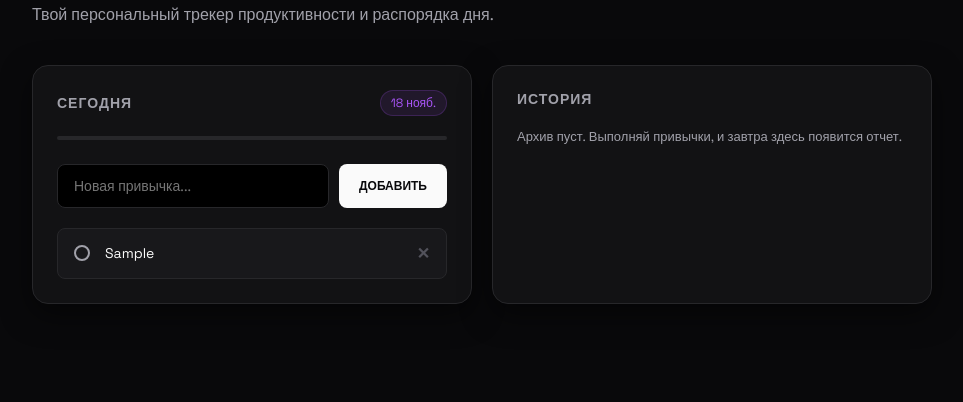
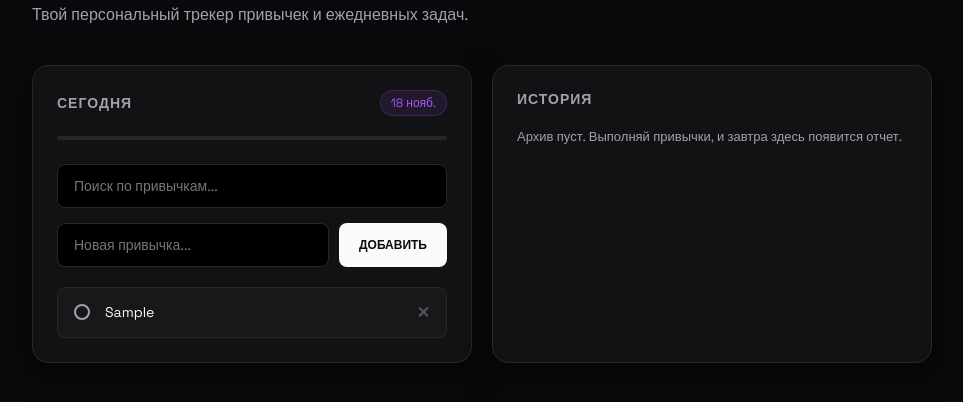
Before and after one commit to glitchcorecode/habit-tracker, a plain HTML site: page index.html in a window 1280 px wide. Both pictures are taken after typing "Sample" into the empty fields and a click on the button "ДОБАВИТЬ". Shown: the part 152-554 px from the top of the page, without its empty margins (158-1121 px from the left). Drawn offline with Linux system fonts and the light colour scheme.

Commit message:
feat: add search and refactor

```diff
--- a/index.html
+++ b/index.html
@@ -9,11 +9,10 @@
 <body>
     <header>
         <h1>HABITS & <br><span class="gradient-text">DAILY INTEL</span></h1>
-        <p class="subtitle">Твой персональный трекер продуктивности и распорядка дня.</p>
+        <p class="subtitle">Твой персональный трекер привычек и ежедневных задач.</p>
     </header>
 
     <div class="grid-layout">
-        <!-- ЛЕВАЯ КОЛОНКА: СЕГОДНЯ -->
         <section class="card">
             <div class="card-header">
                 <h2>СЕГОДНЯ</h2>
@@ -24,6 +23,9 @@
                 <div class="progress-bar" id="progressBar"></div>
             </div>
 
+            <!-- НОВАЯ ФУНКЦИЯ: Поле поиска -->
+            <input type="text" id="searchInput" placeholder="Поиск по привычкам..." style="width: 100%; margin-bottom: 15px; background: #000; border: 1px solid var(--border); padding: 12px 16px; border-radius: 8px; color: white; outline: none;">
+
             <form id="habitForm" class="input-group">
                 <input type="text" id="habitInput" placeholder="Новая привычка..." required autocomplete="off">
                 <button type="submit">ДОБАВИТЬ</button>
@@ -32,13 +34,11 @@
             <ul id="habitList" class="habit-list"></ul>
         </section>
 
-        <!-- ПРАВАЯ КОЛОНКА: АРХИВ -->
         <section class="card">
             <div class="card-header">
                 <h2>ИСТОРИЯ</h2>
             </div>
             <div id="historyList" class="history-list">
-                <!-- Сюда будут падать прошлые дни -->
             </div>
         </section>
     </div>
--- a/script.js
+++ b/script.js
@@ -5,6 +5,8 @@ document.addEventListener('DOMContentLoaded', () => {
     const historyList = document.getElementById('historyList');
     const currentDateEl = document.getElementById('currentDate');
     const progressBar = document.getElementById('progressBar');
+    // Элемент поиска
+    const searchInput = document.getElementById('searchInput');
 
     const todayStr = new Date().toISOString().split('T')[0];
     currentDateEl.textContent = new Date().toLocaleDateString('ru-RU', { day: 'numeric', month: 'short' });
@@ -15,9 +17,7 @@ document.addEventListener('DOMContentLoaded', () => {
         history: []
     };
 
-    // Проверка наступления нового дня
     if (state.lastDate !== todayStr) {
-        // Если был день и были привычки — отправляем в историю
         if (state.habits.length > 0) {
             const completed = state.habits.filter(h => h.done).map(h => h.name);
             state.history.unshift({
@@ -27,7 +27,6 @@ document.addEventListener('DOMContentLoaded', () => {
                 items: completed
             });
         }
-        // Сбрасываем на новый день
         state.habits = [];
         state.lastDate = todayStr;
         saveState();
@@ -37,12 +36,8 @@ document.addEventListener('DOMContentLoaded', () => {
         localStorage.setItem('habit_sys_data', JSON.stringify(state));
     }
 
-    function updateUI() {
-        // Рендер сегодня
-        habitList.innerHTML = '';
-        const sorted = [...state.habits].sort((a, b) => a.done - b.done);
-
-        sorted.forEach(habit => {
+    // РЕФАКТОРИНГ: Вынесли создание элемента списка в отдельную функцию
+    function createHabitElement(habit) {
         const li = document.createElement('li');
         li.className = `habit-item ${habit.done ? 'done' : ''}`;
         li.onclick = (e) => {
@@ -52,21 +47,31 @@ document.addEventListener('DOMContentLoaded', () => {
             updateUI();
         };
 
-            // Добавили ondblclick на span для редактирования
         li.innerHTML = `
             <div class="indicator"></div>
             <span class="habit-text" ondblclick="editHabit(event, '${habit.id}')">${habit.name}</span>
             <button class="delete-btn" onclick="deleteHabit('${habit.id}')">✕</button>
         `;
-            habitList.appendChild(li);
+        return li;
+    }
+
+    function updateUI() {
+        habitList.innerHTML = '';
+
+        // Логика поиска (фильтрации)
+        const searchTerm = searchInput.value.toLowerCase();
+        const filtered = state.habits.filter(h => h.name.toLowerCase().includes(searchTerm));
+
+        const sorted = [...filtered].sort((a, b) => a.done - b.done);
+
+        sorted.forEach(habit => {
+            habitList.appendChild(createHabitElement(habit));
         });
 
-        // Прогресс
         const total = state.habits.length;
         const done = state.habits.filter(h => h.done).length;
         progressBar.style.width = total === 0 ? '0%' : `${(done / total) * 100}%`;
 
-        // Рендер истории
         historyList.innerHTML = '';
         if (state.history.length === 0) {
             historyList.innerHTML = '<div class="history-text">Архив пуст. Выполняй привычки, и завтра здесь появится отчет.</div>';
@@ -83,22 +88,18 @@ document.addEventListener('DOMContentLoaded', () => {
         }
     }
 
-    // Глобальная функция для удаления
     window.deleteHabit = (id) => {
         state.habits = state.habits.filter(h => h.id !== id);
         saveState();
         updateUI();
     };
 
-    // НОВАЯ ГЛОБАЛЬНАЯ ФУНКЦИЯ: Редактирование привычки
     window.editHabit = (event, id) => {
-        event.stopPropagation(); // Останавливаем клик, чтобы не сработало зачеркивание
+        event.stopPropagation();
         const habit = state.habits.find(h => h.id === id);
 
         if (habit) {
             const newName = prompt('Редактировать привычку:', habit.name);
-
-            // Проверяем, что пользователь не нажал "Отмена" (null) и ввел не пустую строку
             if (newName !== null && newName.trim() !== '') {
                 habit.name = newName.trim();
                 saveState();
@@ -118,5 +119,7 @@ document.addEventListener('DOMContentLoaded', () => {
         }
     });
 
+    searchInput.addEventListener('input', updateUI);
+
     updateUI();
 });
```
Lines whose indentation alone changed are shown as unchanged.
